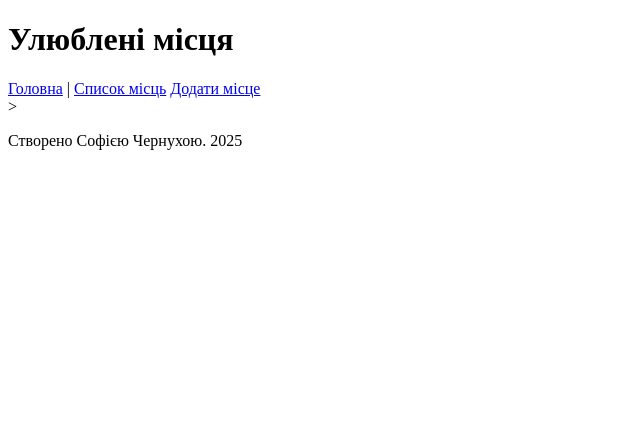
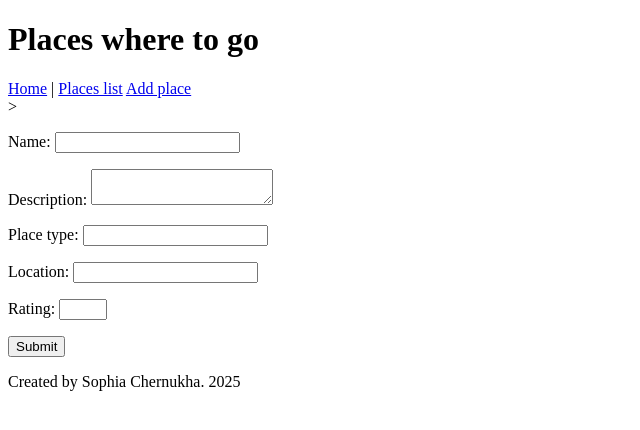
Before and after one commit to kinetique/where-to-go-site, a Django app: template places/templates/places/add_place.html in a window 1280 px wide. Shown: the top 430 px of the page, without its empty margins (0-640 px from the left). Run offline with Django 5.2, Linux system fonts and the light colour scheme; the template is opened without the code that fills it, so the values that code supplies are empty.

Commit message:
Finished templates and created static folder

```diff
--- a/places/templates/places/add_place.html
+++ b/places/templates/places/add_place.html
@@ -1,2 +1,34 @@
 {% extends 'places/base.html' %}
-{% block title %}Додати місце{% endblock %}
+{% block title %}Add place{% endblock %}
+
+{% block content %}
+    <form method="post">
+    {% csrf_token %}
+    <p>
+        <label>Name:
+        <input type="text" name="name">
+        </label>
+    </p>
+    <p>
+        <label>Description:
+        <textarea name="description"></textarea>
+        </label>
+    </p>
+    <p>
+        <label>Place type:
+        <input type="text" name="place_type">
+        </label>
+    </p>
+    <p>
+        <label>Location:
+        <input type="text" name="location">
+        </label>
+    </p>
+    <p>
+        <label>Rating:
+        <input type="number" name="rating" min="1" max="5">
+        </label>
+    </p>
+    <button type="submit">Submit</button>
+    </form>
+{% endblock %}
--- a/places/templates/places/base.html
+++ b/places/templates/places/base.html
@@ -1,18 +1,19 @@
+{% load static %}
 <!DOCTYPE html>
 <html lang="en">
 <head>
     <meta charset="UTF-8">
-    <title>{% block title %}Улюблені місця{% endblock %}</title>
+    <title>{% block title %}Favorite places{% endblock %}</title>
     {% load static %}
     <link >
 </head>
 <body>
     <header>
-        <h1>Улюблені місця</h1>
+        <h1>Places where to go</h1>
         <nav>
-            <a href="{% url 'index' %}">Головна</a> |
-            <a href="{% url 'places_list' %}">Список місць</a>
-            <a href="{% url 'add_place' %}">Додати місце</a>
+            <a href="{% url 'index' %}">Home</a> |
+            <a href="{% url 'places_list' %}">Places list</a>
+            <a href="{% url 'add_place' %}">Add place</a>
         </nav>
     </header>>
 
@@ -21,7 +22,7 @@
     </main>
 
     <footer>
-        <p>Створено Софією Чернухою. 2025</p>
+        <p>Created by Sophia Chernukha. 2025</p>
     </footer>
 </body>
 </html>
--- a/places/urls.py
+++ b/places/urls.py
@@ -3,4 +3,7 @@ from places import views
 
 urlpatterns = [
     path('', views.index, name='index'),
+    path('places/', views.places_list, name='places_list'),
+    path('places/<int:pk>/', views.place_detail, name='place_detail'),
+    path('places/add/', views.add_place, name='add_place'),
 ]
--- a/places/views.py
+++ b/places/views.py
@@ -21,9 +21,9 @@ def places_list(request):
     return render(request, 'places/places_list.html', {'places': places})
 
 
-def places_details(request):
+def place_detail(request, pk):
     place_ids = request.session.get('place_ids', [])
-    place = get_object_or_404(Place, id__in=place_ids)
+    place = get_object_or_404(Place, pk=pk, id__in=place_ids)
     return render(request, 'places/place_detail.html', {'place': place})
 
 
@@ -65,4 +65,4 @@ def get_place(places):
             weighted_list.append(3)
         else:
             weighted_list.append(1)
-    return random.choices(places, weights=weighted_list, k=1)
+    return random.choices(places, weights=weighted_list, k=1)[0]
--- a/where_to_go_site/urls.py
+++ b/where_to_go_site/urls.py
@@ -1,19 +1,3 @@
-"""
-URL configuration for where_to_go_site project.
-
-The `urlpatterns` list routes URLs to views. For more information please see:
-    https://docs.djangoproject.com/en/5.2/topics/http/urls/
-Examples:
-Function views
-    1. Add an import:  from my_app import views
-    2. Add a URL to urlpatterns:  path('', views.home, name='home')
-Class-based views
-    1. Add an import:  from other_app.views import Home
-    2. Add a URL to urlpatterns:  path('', Home.as_view(), name='home')
-Including another URLconf
-    1. Import the include() function: from django.urls import include, path
-    2. Add a URL to urlpatterns:  path('blog/', include('blog.urls'))
-"""
 from django.contrib import admin
 from django.urls import path, include
 
```
Also changed, not shown: places/templates/places/index.html (+13 -6 lines), places/templates/places/place_detail.html (+18 -1 lines), places/templates/places/places_list.html (+21 -1 lines).
